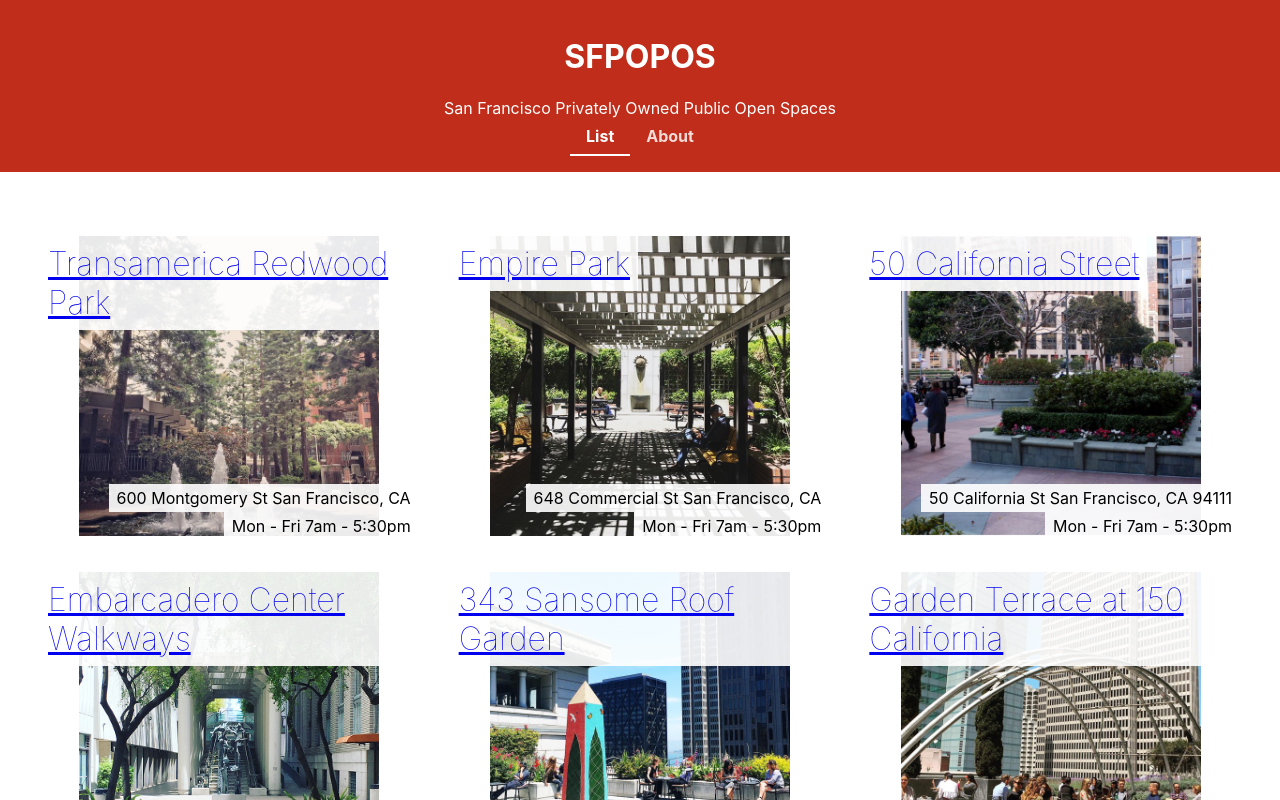
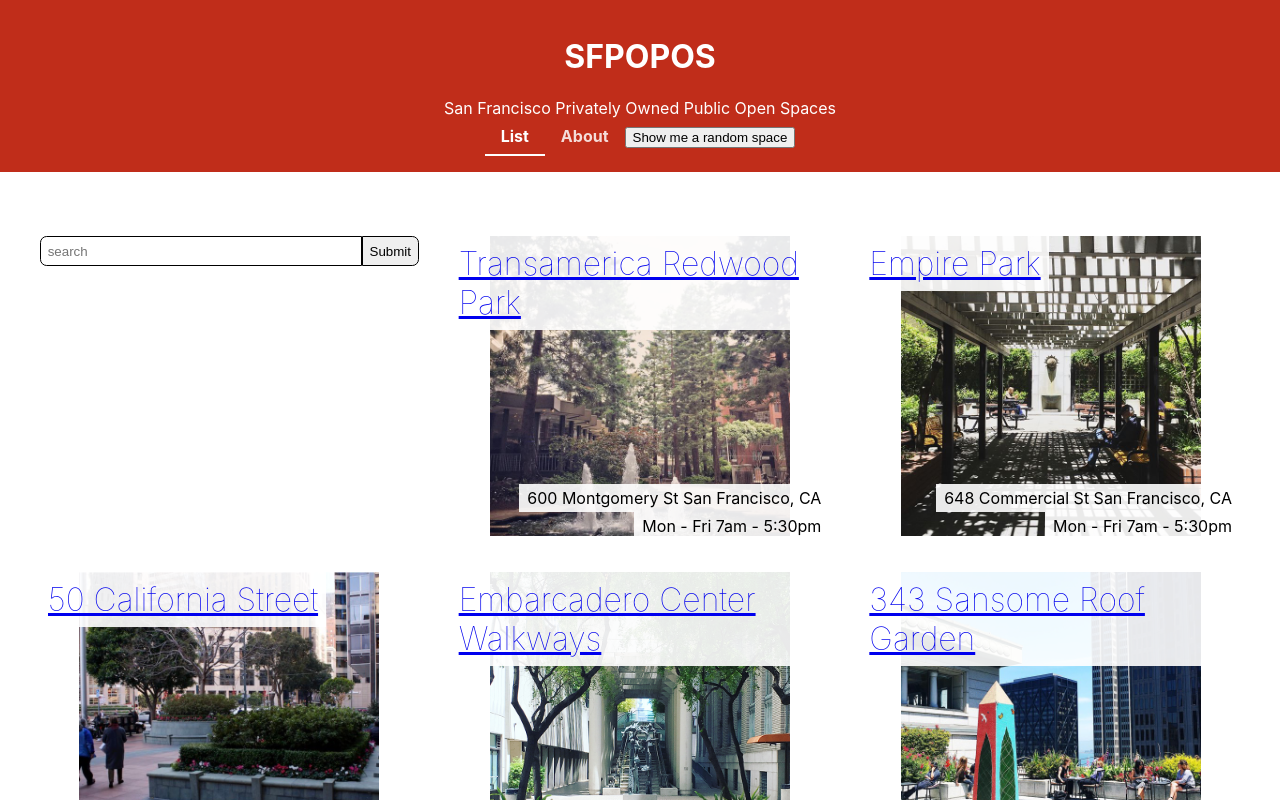
Before and after one commit to djaskulak/SFPOPOs, a React (Create React App) app in the folder sfpopos/: page /#/ in a window 1280 px wide. Shown: the top 800 px of the page. Built offline with nearby package versions, Linux system fonts and the light colour scheme.

Commit message:
displaying features as emojis

```diff
--- a/sfpopos/src/POPOSDetails.js
+++ b/sfpopos/src/POPOSDetails.js
@@ -3,6 +3,7 @@
 import React from 'react'
 import './POPOSDetails.css'
 import data from './sfpopos-data.json'
+import POPOSFeatureList from './POPOSFeatureList'
 
 function POPOSDetails(props) {
   const { id } = props.match.params // Location index
@@ -16,7 +17,7 @@
         <h1 className="POPOSDetails-title">{ title }</h1>
         <p className="POPOSDetails-desc">{ desc }</p>
         <p className="POPOSDetails-hours">{ hours }</p>
-        <p className="POPOSDetails-features">{ features }</p>
+        <POPOSFeatureList features={features}/>
         <p className="POPOSDetails-geo">{ geo.lat } { geo.lon }</p>
       </div>
     </div>
--- /dev/null
+++ b/sfpopos/src/POPOSFeature.css
@@ -0,0 +1,7 @@
+.POPOSFeature {
+  font-size: 2em;
+  padding: 0.25em;
+  margin: 0.125em;
+  border-radius: 0.25em;
+  background-color: #eee;
+}
--- /dev/null
+++ b/sfpopos/src/POPOSFeature.js
@@ -0,0 +1,26 @@
+import React from 'react'
+import './POPOSFeature.css'
+
+function getFeature(str) {
+    switch(str) {
+        case 'outdoors':
+            return '🌲'
+        case 'coffee':
+            return '☕️'
+        case 'art':
+            return '🖼'
+        case 'toilet':
+            return '🚽'
+        case 'power':
+            return '🔌'
+        default:
+            return '？'
+    }
+}
+
+function POPOSFeature(props) {
+    const emoji = getFeature(props.name)
+    return <div className="POPOSFeature">{emoji}</div>
+}
+
+export default POPOSFeature
--- /dev/null
+++ b/sfpopos/src/POPOSFeatureList.css
@@ -0,0 +1,3 @@
+.POPOSFeatureList {
+  display: flex;
+}
--- /dev/null
+++ b/sfpopos/src/POPOSFeatureList.js
@@ -0,0 +1,12 @@
+import React from 'react'
+import POPOSFeature from './POPOSFeature'
+import './POPOSFeatureList.css'
+
+function POPOSFeatureList(props) {
+    const icons = props.features.map((feature) => {
+    return <POPOSFeature key={feature} name={feature} />
+  })
+    return <div className="POPOSFeatureList">{icons}</div>
+}
+
+export default POPOSFeatureList
--- a/sfpopos/src/POPOSList.css
+++ b/sfpopos/src/POPOSList.css
@@ -22,3 +22,26 @@
       grid-template-columns: 1fr;
   }
 }
+
+.POPOSList form {
+  display: flex;
+  align-items: flex-start;
+}
+
+.POPOSList form input, .POPOSList form button {
+  padding: 0.5em;
+  margin: 0;
+  border: 1px solid;
+  font-size: 1;
+}
+
+.POPOSList form input {
+  flex: 1;
+  border-top-left-radius: 0.5em;
+  border-bottom-left-radius: 0.5em;
+}
+
+.POPOSList form button {
+  border-top-right-radius: 0.5em;
+  border-bottom-right-radius: 0.5em;
+}
--- a/sfpopos/src/POPOSList.js
+++ b/sfpopos/src/POPOSList.js
@@ -1,13 +1,13 @@
-// src/POPOSList.js
 // src/POPOSList.js
 
-import React from 'react';
+import React, { useState } from 'react';
 import POPOSSpace from './POPOSSpace';
 import './POPOSList.css';
 import data from './sfpopos-data.json'
 
 function POPOSList() {
 
+  const [ query, setQuery ] = useState('')
   const spaces = data.map(({ title, address, images, hours }, i) => {
     return (
       <POPOSSpace
@@ -23,7 +23,15 @@
 
   return (
     <div className="POPOSList">
-      { spaces }
+            <form>
+                <input
+                    value={query}
+                    placeholder="search"
+                    onChange={(e) => setQuery(e.target.value)}
+                />
+                <button type="submit">Submit</button>
+            </form>
+            {spaces}
     </div>
   )
 }
--- /dev/null
+++ b/sfpopos/src/RandomSpace/RandomSpace.css
@@ -0,0 +1,16 @@
+.RandomSpace {
+  box-shadow: 0px 1px 0px 0px #1c1b18;
+	background:linear-gradient(to bottom, #eae0c2 5%, #ccc2a6 100%);
+	background-color:#eae0c2;
+	border-radius:15px;
+	border:2px solid #333029;
+	display:inline-block;
+	cursor:pointer;
+	color:#505739;
+	font-family:Arial;
+	font-size:14px;
+	font-weight:bold;
+	padding:12px 16px;
+	text-decoration:none;
+	text-shadow:0px 1px 0px #ffffff;
+}
--- /dev/null
+++ b/sfpopos/src/RandomSpace/RandomSpace.js
@@ -0,0 +1,16 @@
+import React from 'react'
+import { useHistory } from 'react-router-dom'
+import './RandomSpace.css';
+import data from '../sfpopos-data.json'
+
+function RandomSpace() {
+    const history = useHistory()
+  return (
+        <button onClick={(e) => {
+            const id = Math.floor(Math.random() * data.length)
+            history.push(`/details/${id}`)
+        }}>Show me a random space</button>
+  )
+}
+
+export default RandomSpace
--- a/sfpopos/src/Title.js
+++ b/sfpopos/src/Title.js
@@ -3,6 +3,7 @@
 import React from 'react'
 import './Title.css';
 import { NavLink } from 'react-router-dom'
+import RandomSpace from './RandomSpace/RandomSpace'
 
 function Title() {
   return (
@@ -22,6 +23,7 @@
         className="nav-link"
         activeClassName="nav-link-active"
         to="/about">About</NavLink>
+        <RandomSpace />
         </div>
 
       </header>
--- /dev/null
+++ b/sfpopos/src/sfpopos-data.js
@@ -0,0 +1 @@
+import data from './sfpopos-data.json'
```
